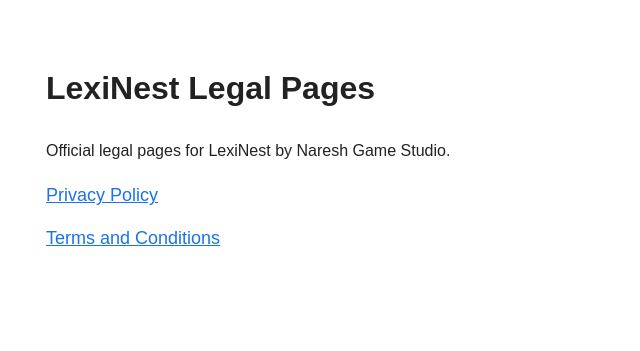
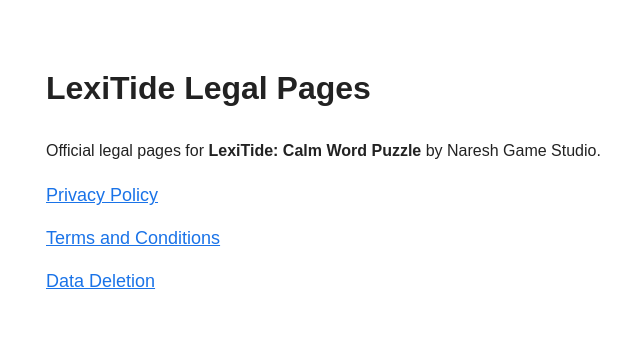
Before and after one commit to naresh-game-studio/lexitide-legal, a plain HTML site: page index.html in a window 1280 px wide. Shown: the whole page, without its empty margins (194-834 px from the left). Drawn offline with Linux system fonts and the light colour scheme.

Commit message:
Update index.html
Update legal index for LexiTide

```diff
--- a/index.html
+++ b/index.html
@@ -3,7 +3,7 @@
 <head>
   <meta charset="UTF-8" />
   <meta name="viewport" content="width=device-width, initial-scale=1.0" />
-  <title>LexiNest Legal</title>
+  <title>LexiTide Legal</title>
   <style>
     body {
       font-family: Arial, sans-serif;
@@ -13,6 +13,7 @@
       line-height: 1.7;
       color: #222;
     }
+
     a {
       display: block;
       margin: 12px 0;
@@ -22,10 +23,16 @@
   </style>
 </head>
 <body>
-  <h1>LexiNest Legal Pages</h1>
-  <p>Official legal pages for LexiNest by Naresh Game Studio.</p>
+  <h1>LexiTide Legal Pages</h1>
+
+  <p>
+    Official legal pages for
+    <strong>LexiTide: Calm Word Puzzle</strong>
+    by Naresh Game Studio.
+  </p>
 
   <a href="privacy-policy.html">Privacy Policy</a>
   <a href="terms-and-conditions.html">Terms and Conditions</a>
+  <a href="data-deletion.html">Data Deletion</a>
 </body>
 </html>
```
